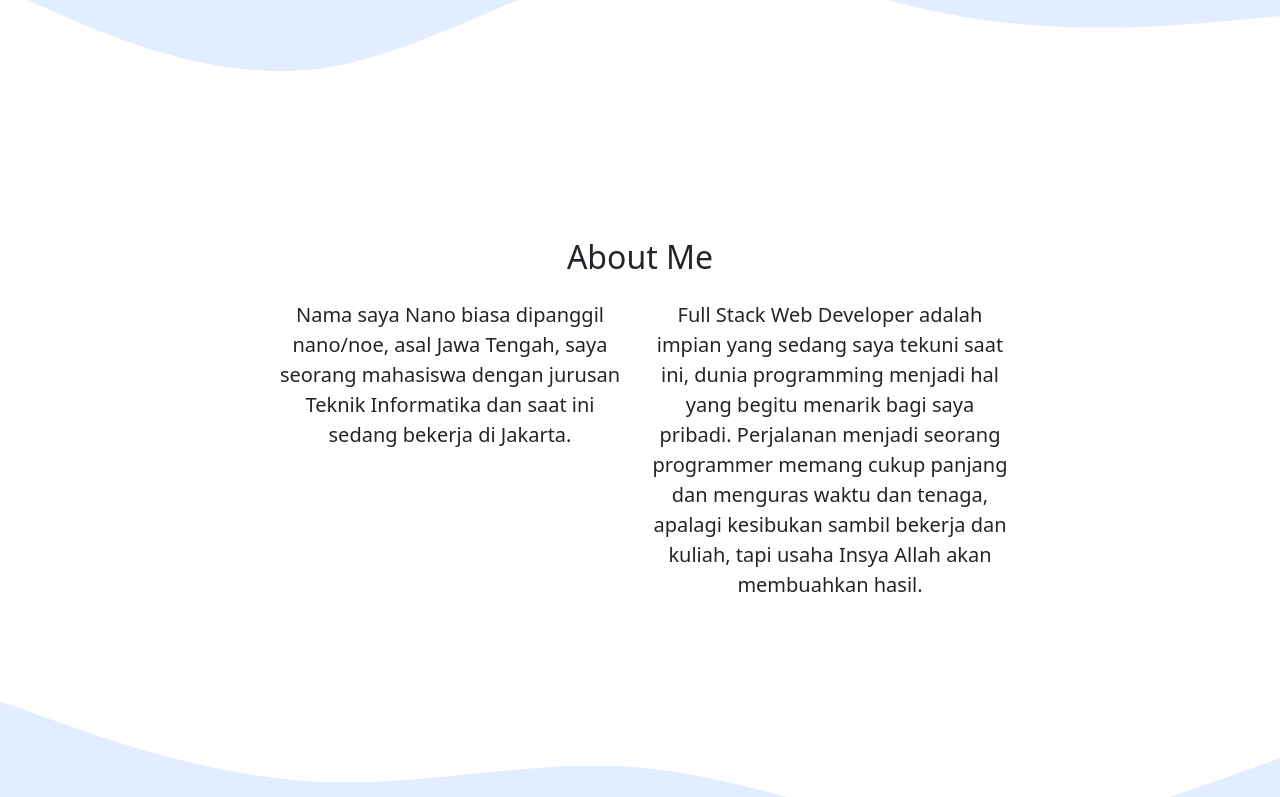
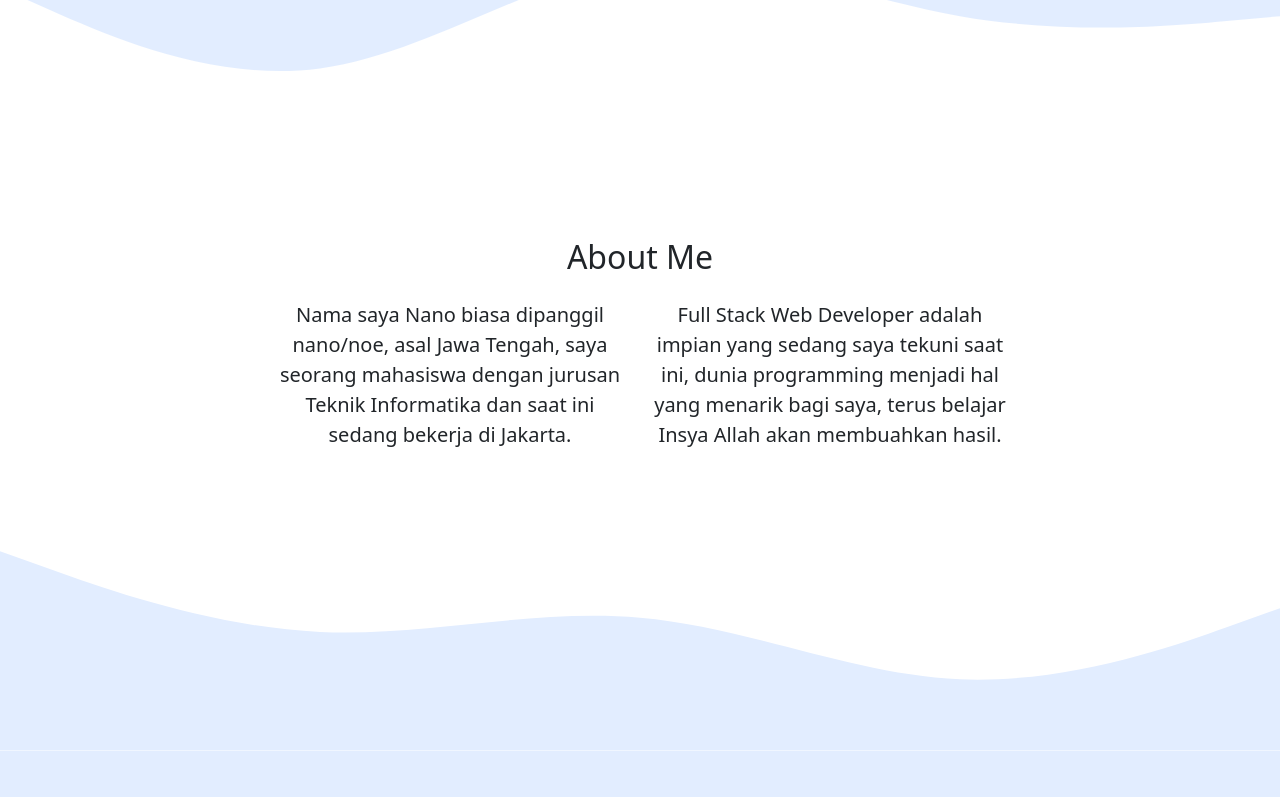
Before and after one commit to Noepras/nanoprasetyo.github.io, a plain HTML site: page index.html in a window 1280 px wide. Shown: the part 524-1321 px from the top of the page. Drawn offline with nearby package versions, Linux system fonts and the light colour scheme.

Commit message:
merubah deks about

```diff
--- a/index.html
+++ b/index.html
@@ -72,7 +72,7 @@
             <p>Nama saya Nano biasa dipanggil nano/noe, asal Jawa Tengah, saya seorang mahasiswa dengan jurusan Teknik Informatika dan saat ini sedang bekerja di Jakarta. </p>
           </div>
           <div class="col-4" data-aos="fade-left" data-aos-duration="2000">
-            <p>Full Stack Web Developer adalah impian yang sedang saya tekuni saat ini, dunia programming menjadi hal yang begitu menarik bagi saya pribadi. Perjalanan menjadi seorang programmer memang cukup panjang dan menguras waktu dan tenaga, apalagi kesibukan sambil bekerja dan kuliah, tapi usaha Insya Allah akan membuahkan hasil.</p>
+            <p>Full Stack Web Developer adalah impian yang sedang saya tekuni saat ini, dunia programming menjadi hal yang menarik bagi saya, terus belajar Insya Allah akan membuahkan hasil.</p>
           </div>
         </div>
       </div>
```
